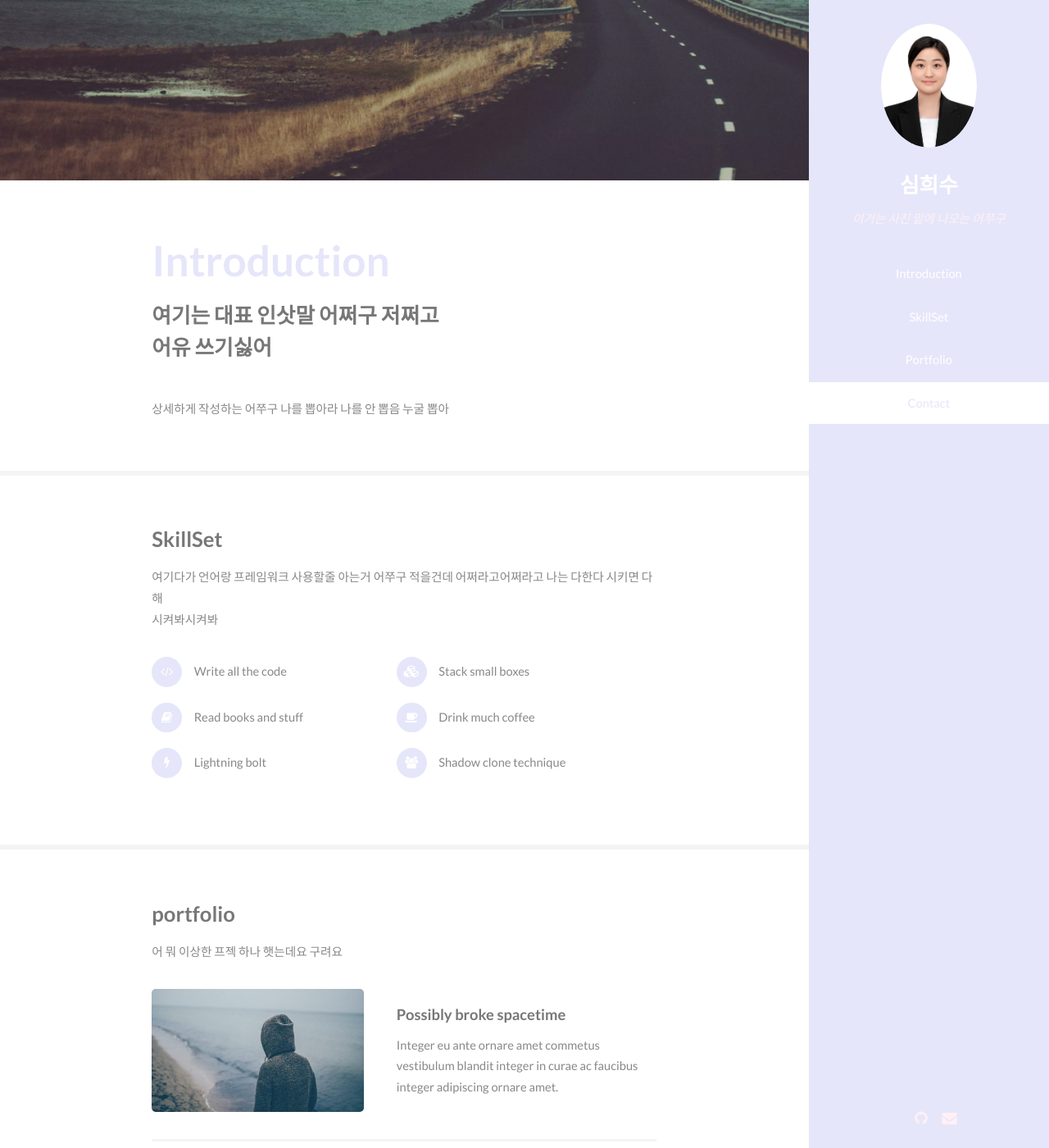
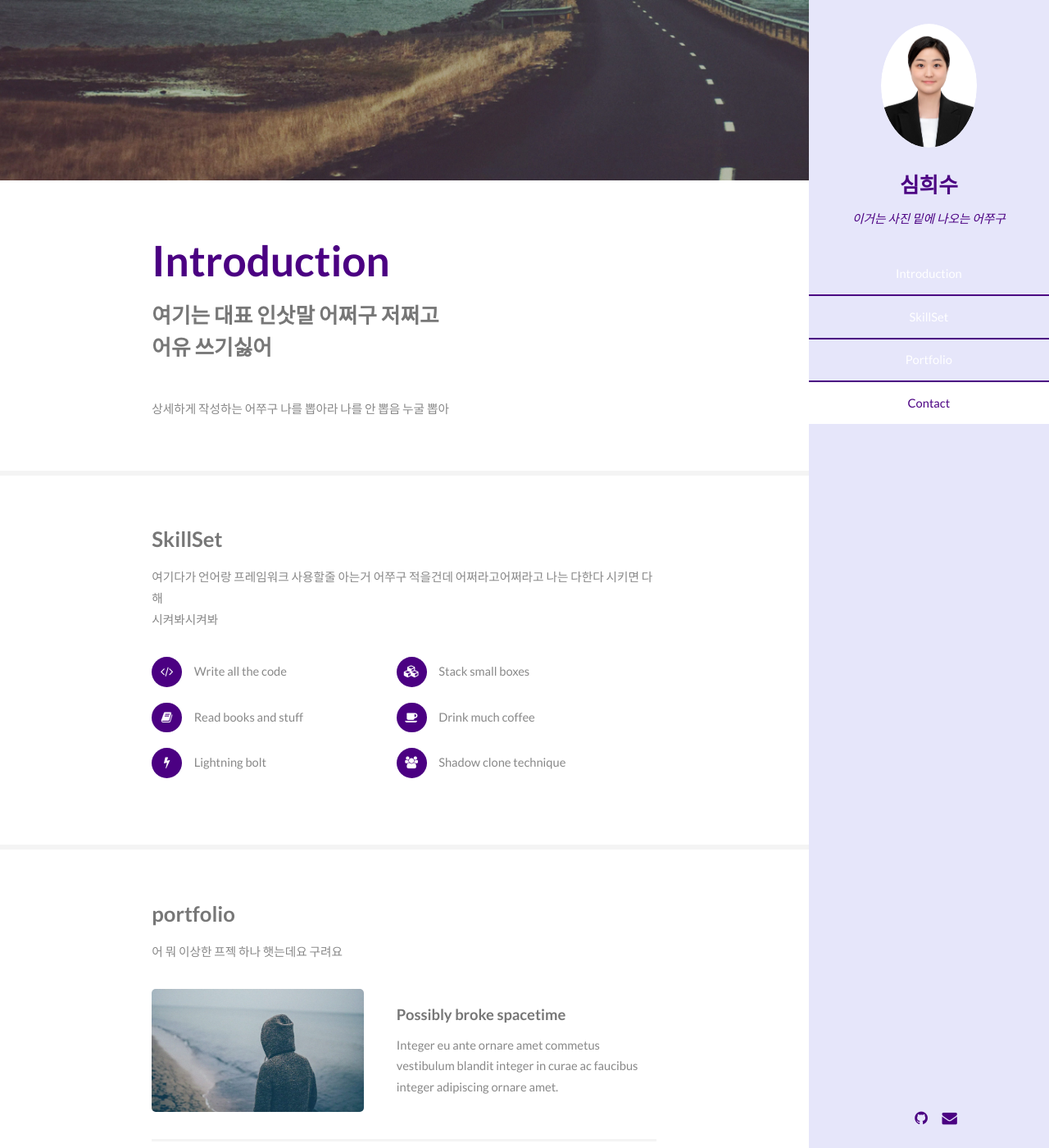
Before and after one commit to CHeessoo/CHeessoo.github.io, a Jekyll site: the page built from index.html, in a window 1280 px wide and 1400 px high. Shown: the whole window at 82% size. Built offline with Jekyll 4.4.1, drawn with Linux system fonts in a browser that asks for light colours.

Commit message:
Update css

```diff
--- a/css/style.css
+++ b/css/style.css
@@ -35,7 +35,7 @@
 
 		a:hover {
 			border-bottom-color: transparent;
-			color: #E6E6FA !important;
+			color: #4B0082 !important;
 		}
 
 	strong, b {
@@ -195,7 +195,7 @@
 	}
 
 	header.major h2 {
-		color: #E6E6FA;
+		color: #4B0082;
 		font-size: 3.5em;
 	}
 
@@ -259,7 +259,7 @@
 		input[type="email"]:focus,
 		select:focus,
 		textarea:focus {
-			border-color: #E6E6FA;
+			border-color: #4B0082;
 		}
 
 	.select-wrapper {
@@ -370,7 +370,7 @@
 
 		input[type="checkbox"]:focus + label:before,
 		input[type="radio"]:focus + label:before {
-			border-color: #E6E6FA;
+			border-color: #4B0082;
 		}
 
 	input[type="checkbox"] + label:before {
@@ -562,7 +562,7 @@
 				}
 
 				ul.feature-icons li:before {
-					background: #E6E6FA;
+					background: #4B0082;
 					border-radius: 100%;
 					color: #ffffff;
 					display: block;
@@ -851,7 +851,7 @@
 		input[type="reset"].special,
 		input[type="button"].special,
 		.button.special {
-			background-color: #E6E6FA;
+			background-color: #4B0082;
 			color: #ffffff !important;
 		}
 
@@ -859,14 +859,14 @@
 			input[type="reset"].special:hover,
 			input[type="button"].special:hover,
 			.button.special:hover {
-				background-color: #E6E6FA;
+				background-color: #4B0082;
 			}
 
 			input[type="submit"].special:active,
 			input[type="reset"].special:active,
 			input[type="button"].special:active,
 			.button.special:active {
-				background-color: #E6E6FA;
+				background-color: #4B0082;
 			}
 
 		input[type="submit"].disabled, input[type="submit"]:disabled,
@@ -933,7 +933,7 @@
 
 	#header {
 		background: #E6E6FA;
-		color: #FFF0F5;
+		color: #4B0082;
 		height: 100%;
 		position: fixed;
 		text-align: center;
@@ -943,19 +943,19 @@
 	}
 
 		#header h1, #header h2, #header h3, #header h4, #header h5, #header h6 {
-			color: #ffffff;
+			color: #4B0082;
 		}
 
 			#header h1 a, #header h2 a, #header h3 a, #header h4 a, #header h5 a, #header h6 a {
-				color: #ffffff;
+				color: #4B0082;
 			}
 
 		#header header p {
-			color: #FFF0F5;
+			color: #4B0082;
 		}
 
 		#header a {
-			color: #FFF0F5;
+			color: #4B0082;
 		}
 
 			#header a:hover {
@@ -978,7 +978,7 @@
 			}
 
 			#header > header p {
-				color: #FFF0F5;
+				color: #4B0082;
 				font-style: italic;
 				margin: 1em 0 0 0;
 			}
@@ -996,7 +996,7 @@
 			}
 
 				#header > footer .icons li a {
-					color: #FFF0F5;
+					color: #4B0082;
 				}
 
 		#header > nav ul {
@@ -1006,7 +1006,7 @@
 		}
 
 			#header > nav ul li {
-				border-top: solid 2px #E6E6FA;
+				border-top: solid 2px #4B0082;
 				display: block;
 				padding: 0;
 			}
@@ -1026,7 +1026,7 @@
 
 					#header > nav ul li a.active, #header > nav ul li .cc-active {
 						background: #fff;
-						color: #E6E6FA !important;
+						color: #4B0082 !important;
 					}
 
 				#header > nav ul li:first-child {
```
